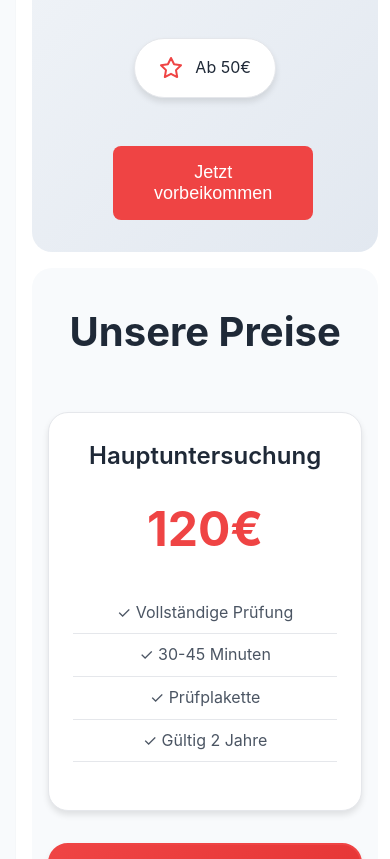
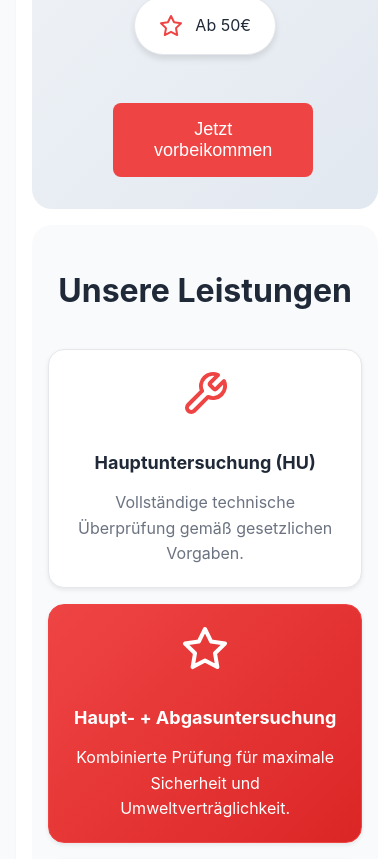
Before and after one commit to Berkin571/my-app, a React (Vite) app: page / in a window 390 px wide. Shown: the part 1141-2000 px from the top of the page. Built offline with nearby package versions, Linux system fonts and the light colour scheme.

Commit message:
Enhance App component routing with company data, update contact details, and improve layout styles for better responsiveness

```diff
--- a/src/App.tsx
+++ b/src/App.tsx
@@ -23,8 +23,8 @@ function App() {
       <Layout company={companyData}>
         <Routes>
           <Route path="/" element={<Home {...companyData} />} />
-          <Route path="/leistungen" element={<Leistungen />} />
-          <Route path="/faq" element={<FAQ />} />
+          <Route path="/leistungen" element={<Leistungen {...companyData} />} />
+          <Route path="/faq" element={<FAQ {...companyData} />} />
           <Route path="/kontakt" element={<Kontakt {...companyData} />} />
           <Route path="/ueber-uns" element={<UeberUns {...companyData} />} />
           <Route
--- a/src/data/index.ts
+++ b/src/data/index.ts
@@ -12,6 +12,6 @@ export const companyData: Company = {
     longitude: 11.483093,
   },
   phone: "017680001155",
-  email: "info@kus-ingolstadt.de",
+  email: "info@svb-kues.de",
   logo: "",
 };
--- a/src/layout/Layout.tsx
+++ b/src/layout/Layout.tsx
@@ -1,6 +1,6 @@
 import type { FunctionComponent, ReactNode } from "react";
 import { useState, useEffect } from "react";
-import { Link, useLocation } from "react-router-dom";
+import { Link, useLocation, useNavigate } from "react-router-dom";
 import {
   FiMapPin,
   FiMenu,
@@ -26,6 +26,7 @@ type Props = {
  * - ab Desktop-Breakpoint Grid mit Sidebar
  */
 export const Layout: FunctionComponent<Props> = ({ children, company }) => {
+  const navigate = useNavigate();
   const [sidebarOpen, setSidebarOpen] = useState(false);
   const [showScrollTop, setShowScrollTop] = useState(false);
   const location = useLocation();
@@ -200,9 +201,9 @@ export const Layout: FunctionComponent<Props> = ({ children, company }) => {
             </p>
           </div>
           <div className="footer-right">
-            <a href="/datenschutz">Datenschutz</a>
-            <a href="/agb">AGB</a>
-            <a href="/kontakt">Kontakt</a>
+            <button type="button" onClick={() => navigate("/datenschutz")}>Datenschutz</button>
+            <button type="button" onClick={() => navigate("/agb")}>AGB</button>
+            <button type="button" onClick={() => navigate("/kontakt")}>Kontakt</button>
           </div>
         </div>
       </footer>
--- a/src/pages/FAQ.tsx
+++ b/src/pages/FAQ.tsx
@@ -1,4 +1,5 @@
 import type { FunctionComponent } from "react";
+import type { Company } from "../types";
 import { useState } from "react";
 import { FiChevronDown, FiHelpCircle, FiPhone, FiMail, FiMapPin } from "react-icons/fi";
 import "./FAQ.css";
@@ -10,7 +11,7 @@ interface FAQItem {
   category: string;
 }
 
-export const FAQ: FunctionComponent = () => {
+export const FAQ: FunctionComponent<Partial<Company>> = ({ phone, email, address }) => {
   const [openItems, setOpenItems] = useState<number[]>([]);
   const [activeCategory, setActiveCategory] = useState<string>("alle");
 
@@ -199,21 +200,23 @@ export const FAQ: FunctionComponent = () => {
             <FiPhone size={24} />
             <div>
               <h3>Telefon</h3>
-              <p>030 12345678</p>
+              <p>{phone}</p>
             </div>
           </div>
           <div className="contact-method">
             <FiMail size={24} />
             <div>
               <h3>E-Mail</h3>
-              <p>info@kfz-pruefstelle.de</p>
+              <p>{email}</p>
             </div>
           </div>
           <div className="contact-method">
             <FiMapPin size={24} />
             <div>
               <h3>Vorbeikommen</h3>
-              <p>Kommen Sie einfach vorbei - ohne Termin!</p>
+              <p>
+                {address?.street} {address?.houseNumber}, {address?.zip} {address?.city}
+              </p>
             </div>
           </div>
         </div>
--- a/src/pages/Home.css
+++ b/src/pages/Home.css
@@ -202,6 +202,77 @@
 
 .hero-cta {
   margin-top: 2rem;
+}
+
+/* Home Services Section */
+.home-services-section {
+  padding: 4rem 2rem;
+  background: #f8fafc;
+  border-radius: 20px;
+  margin: 2rem 0;
+}
+
+.home-services-section h2 {
+  text-align: center;
+  font-size: 2.5rem;
+  margin-bottom: 2rem;
+  color: #1f2937;
+}
+
+.home-services-grid {
+  display: grid;
+  grid-template-columns: repeat(auto-fit, minmax(250px, 1fr));
+  gap: 1.5rem;
+  max-width: 1000px;
+  margin: 0 auto;
+}
+
+.home-service-card {
+  background: white;
+  border-radius: 16px;
+  padding: 1.5rem;
+  text-align: center;
+  box-shadow: 0 2px 4px rgba(0, 0, 0, 0.08);
+  border: 1px solid #e5e7eb;
+  transition: all 0.3s ease;
+}
+
+.home-service-card:hover {
+  transform: translateY(-4px);
+  box-shadow: 0 10px 20px rgba(0, 0, 0, 0.12);
+}
+
+.home-service-card.featured {
+  background: linear-gradient(135deg, #ef4444, #dc2626);
+  color: white;
+  border-color: #ef4444;
+}
+
+.home-service-card .service-icon svg {
+  color: #ef4444;
+}
+
+.home-service-card.featured .service-icon svg {
+  color: #fff;
+}
+
+.home-service-card h3 {
+  font-size: 1.25rem;
+  margin: 0.75rem 0;
+}
+
+.home-service-card p {
+  color: #6b7280;
+}
+
+.home-service-card.featured p,
+.home-service-card.featured h3 {
+  color: white;
+}
+
+.home-services-cta {
+  margin-top: 1.5rem;
+  text-align: center;
 }
 
 /* Prices Section */
@@ -587,20 +658,43 @@
 /* Responsive Design */
 @media (max-width: 768px) {
   .slider-section {
-    height: 400px;
+    height: 55vh;
+  }
+
+  .slider-content {
+    padding: 1rem;
   }
 
   .slider-title {
-    font-size: 2rem;
+    font-size: 1.75rem;
+    line-height: 1.2;
   }
 
   .slider-subtitle {
     font-size: 1rem;
+    max-width: 90%;
+    margin: 0 auto 1.5rem;
   }
 
   .slider-nav {
-    width: 40px;
-    height: 40px;
+    width: 36px;
+    height: 36px;
+  }
+
+  .slider-dots {
+    bottom: 12px;
+    gap: 8px;
+  }
+
+  .slider-dot {
+    width: 14px;
+    height: 14px;
+  }
+
+  .slider-cta {
+    padding: 0.75rem 1.25rem;
+    font-size: 1rem;
+    border-radius: 40px;
   }
 
   .hero-section h1 {
@@ -632,11 +726,24 @@
   .price-card.featured {
     transform: none;
   }
+
+  /* Services teaser on mobile */
+  .home-services-section {
+    padding: 2.5rem 1rem;
+    margin: 1rem 0;
+  }
+  .home-services-grid {
+    grid-template-columns: 1fr;
+    gap: 1rem;
+  }
+  .home-service-card {
+    padding: 1.25rem;
+  }
 }
 
 @media (max-width: 480px) {
   .slider-section {
-    height: 55vh;
+    height: 50vh;
   }
 
   .slider-title {
@@ -644,7 +751,17 @@
   }
 
   .slider-subtitle {
-    font-size: 0.875rem;
+    font-size: 0.9rem;
+  }
+
+  .slider-nav {
+    width: 32px;
+    height: 32px;
+  }
+
+  .slider-cta {
+    padding: 0.6rem 1rem;
+    font-size: 0.95rem;
   }
 
   .hero-section,
@@ -666,4 +783,16 @@
   .price-card {
     padding: 1.5rem;
   }
+
+  /* Smaller headings on very small screens */
+  .home-services-section h2,
+  .why-us-section h2,
+  .faq-section h2,
+  .map-section h2,
+  .prices-section h2 {
+    font-size: 2rem;
+  }
+  .home-service-card h3 {
+    font-size: 1.125rem;
+  }
 }
--- a/src/pages/Home.tsx
+++ b/src/pages/Home.tsx
@@ -7,6 +7,8 @@ import {
   FiPlus,
   FiStar,
   FiCheck,
+  FiTool,
+  FiTrendingUp,
 } from "react-icons/fi";
 import { GoogleMap } from "../components";
 import "./Home.css";
@@ -38,7 +40,7 @@ export const Home: FunctionComponent<Partial<Company>> = ({
     {
       id: 3,
       title: "Schnell & Zuverlässig",
-      subtitle: "Hauptuntersuchung in nur 30-45 Minuten - ab 29,50€",
+      subtitle: "Hauptuntersuchung in nur 30-45 Minuten",
       image:
         "https://images.unsplash.com/photo-1549317661-bd32c8ce0db2?ixlib=rb-4.0.3&ixid=M3wxMjA3fDB8MHxwaG90by1wYWdlfHx8fGVufDB8fHx8fA%3D%3D&auto=format&fit=crop&w=2070&q=80",
       cta: "Mehr erfahren",
@@ -191,42 +193,38 @@ export const Home: FunctionComponent<Partial<Company>> = ({
         </div>
       </div>
 
-      {/* Prices Section */}
-      <div className="prices-section">
-        <h2>Unsere Preise</h2>
-        <div className="prices-grid">
-          <div className="price-card">
-            <h3 className="price-title">Hauptuntersuchung</h3>
-            <div className="price-amount">120€</div>
-            <ul className="price-features">
-              <li>✓ Vollständige Prüfung</li>
-              <li>✓ 30-45 Minuten</li>
-              <li>✓ Prüfplakette</li>
-              <li>✓ Gültig 2 Jahre</li>
-            </ul>
+      {/* Services Teaser Section */}
+      <div className="home-services-section">
+        <h2>Unsere Leistungen</h2>
+        <div className="home-services-grid">
+          <div className="home-service-card">
+            <div className="service-icon">
+              <FiTool size={40} />
+            </div>
+            <h3>Hauptuntersuchung (HU)</h3>
+            <p>Vollständige technische Überprüfung gemäß gesetzlichen Vorgaben.</p>
           </div>
 
-          <div className="price-card featured">
-            <h3 className="price-title">Haupt- + Abgasuntersuchung</h3>
-            <div className="price-amount">180€</div>
-            <ul className="price-features">
-              <li>✓ Alle HU-Leistungen</li>
-              <li>✓ Abgaswerte prüfen</li>
-              <li>✓ 45-60 Minuten</li>
-              <li>✓ Prüfplakette</li>
-            </ul>
+          <div className="home-service-card featured">
+            <div className="service-icon">
+              <FiStar size={40} />
+            </div>
+            <h3>Haupt- + Abgasuntersuchung</h3>
+            <p>Kombinierte Prüfung für maximale Sicherheit und Umweltverträglichkeit.</p>
           </div>
 
-          <div className="price-card">
-            <h3 className="price-title">Abgasuntersuchung</h3>
-            <div className="price-amount">50€</div>
-            <ul className="price-features">
-              <li>✓ Abgaswerte messen</li>
-              <li>✓ 15-20 Minuten</li>
-              <li>✓ Gültig 1 Jahr</li>
-              <li>✓ Prüfbericht</li>
-            </ul>
+          <div className="home-service-card">
+            <div className="service-icon">
+              <FiTrendingUp size={40} />
+            </div>
+            <h3>Abgasuntersuchung (AU)</h3>
+            <p>Überprüfung der Abgaswerte und Umweltverträglichkeit Ihres Fahrzeugs.</p>
           </div>
+        </div>
+        <div className="home-services-cta">
+          <button className="btn btn-primary" onClick={handleDiscoverServices}>
+            Alle Leistungen ansehen
+          </button>
         </div>
       </div>
 
@@ -315,7 +313,7 @@ export const Home: FunctionComponent<Partial<Company>> = ({
       <div className="map-section">
         <h2>Unser Standort</h2>
         <p className="subtitle">
-          Finden Sie uns in der Innenstadt - gut erreichbar mit dem Auto und
+          Finden Sie uns in {address?.city} – gut erreichbar mit dem Auto und
           öffentlichen Verkehrsmitteln
         </p>
         <GoogleMap
--- a/src/pages/Leistungen.css
+++ b/src/pages/Leistungen.css
@@ -69,7 +69,7 @@
 
 .services-grid {
   display: grid;
-  grid-template-columns: repeat(auto-fit, minmax(350px, 1fr));
+  grid-template-columns: repeat(auto-fit, minmax(300px, 1fr));
   gap: 2rem;
   max-width: 1200px;
   margin: 0 auto;
@@ -79,8 +79,8 @@
 
 .service-card {
   background: white;
-  border-radius: 20px;
-  padding: 2.5rem;
+  border-radius: 16px;
+  padding: 2rem;
   text-align: center;
   box-shadow: 0 4px 6px rgba(0, 0, 0, 0.1);
   border: 1px solid #e5e7eb;
@@ -172,7 +172,14 @@
 .detail-label {
   display: block;
   font-size: 0.875rem;
-  color: #6b7280;
+  color: #5d4d4d;
+  margin-bottom: 0.25rem;
+}
+
+.detail-label-red {
+  display: block;
+  font-size: 0.875rem;
+  color: #f1f1f1;
   margin-bottom: 0.25rem;
 }
 
@@ -540,6 +547,7 @@
 
   .service-details {
     grid-template-columns: 1fr;
+    padding: 0.75rem;
   }
 
   .service-actions {
@@ -592,6 +600,10 @@
     box-sizing: border-box;
   }
 
+  .service-details {
+    gap: 0.75rem;
+  }
+
   .additional-service-card,
   .vehicle-type-card {
     padding: 1.5rem;
@@ -618,6 +630,6 @@
   .services-grid,
   .additional-services-grid,
   .vehicle-types-grid {
-    gap: 0.5rem;
+    gap: 0.75rem;
   }
 }
```
Also changed, not shown: src/layout/Layout.css (+22 -7 lines), src/pages/Kontakt.tsx (+39 -9 lines), src/pages/Leistungen.tsx (+28 -29 lines).
